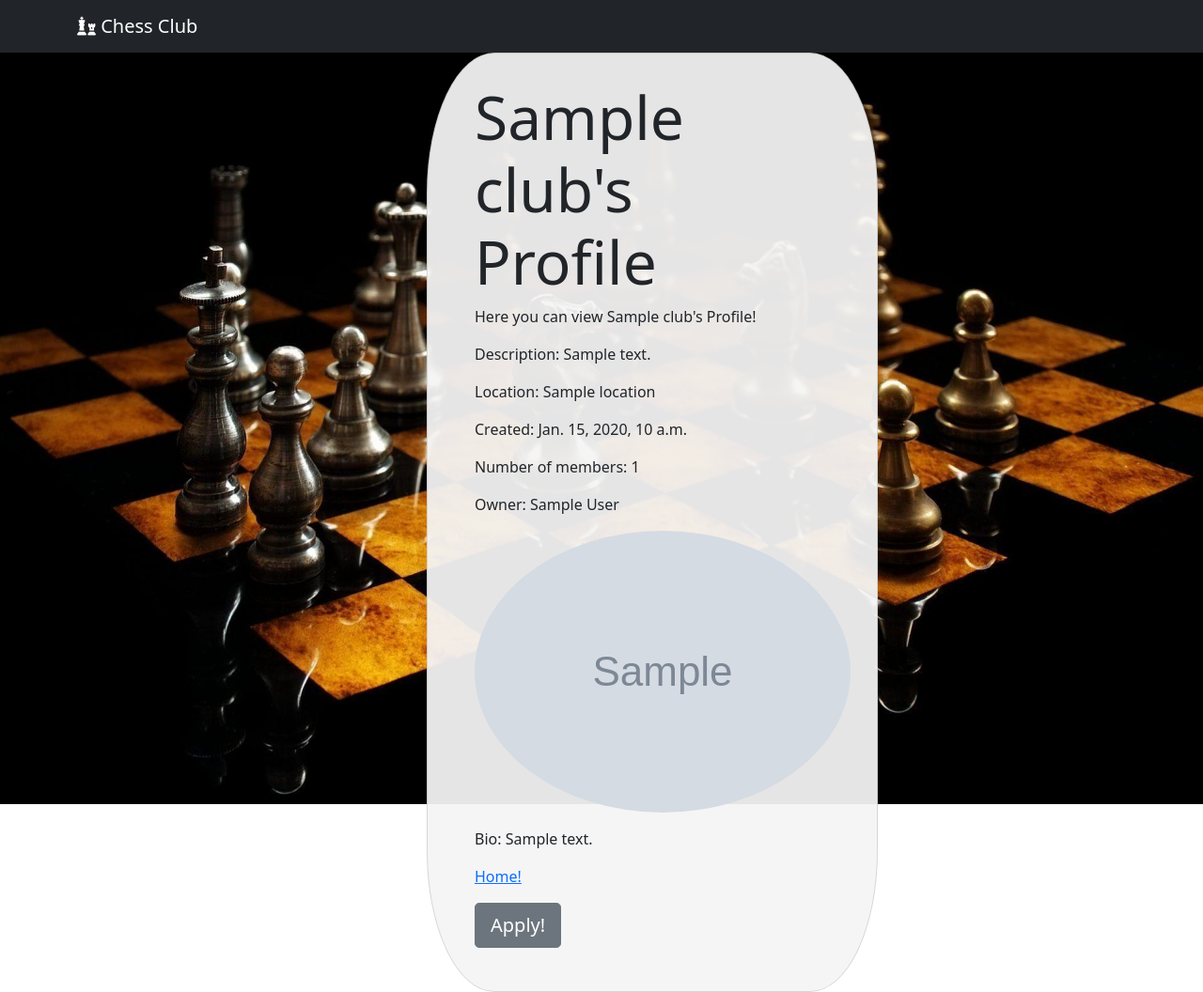
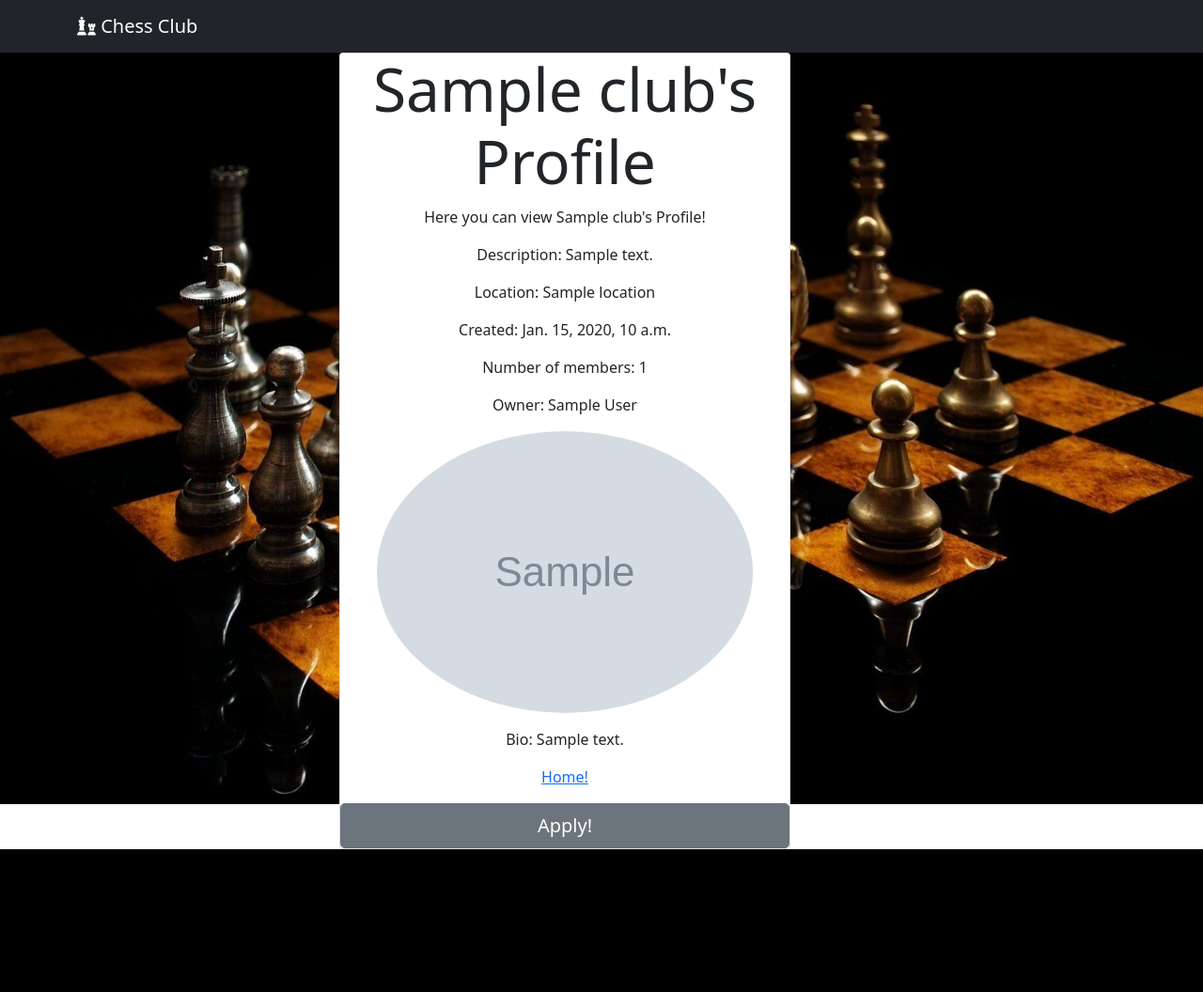
Before and after one commit to zakahmedmohamed/SEG-small-group-project, a Django app: template clubs/templates/club_profile.html in a window 1280 px wide. Shown: the whole page at 94% size. After the commit the page ends 904 px from the top, so only its background shows below. Run offline with Django 3.2, Linux system fonts and the light colour scheme; the template is opened without the code that fills it: most values are stand-ins (such as "Sample title", 1, 10 or a date in 2020); grey boxes marked "Sample" are stand-in pictures; some libraries are stand-ins or nearby versions.

Commit message:
Refactor UI for club_profile

```diff
--- a/clubs/templates/club_profile.html
+++ b/clubs/templates/club_profile.html
@@ -4,7 +4,7 @@
   <div class="container vh-100">
     <div class="row h-100">
       <div class="col-12 my-auto">
-        <div class="card cover-card offset-md-2 offset-lg-4">
+        <div class="card offset-md-3"style="text-align: center; width: 30rem;">
           <h1 class="cover-heading">{{club.name}}'s Profile</h1>
                 <p>Here you can view {{club.name}}'s Profile!</p>
                 <p>Description: {{club.description}}</p>
@@ -16,11 +16,9 @@
                 <p>Bio: {{owner.user.bio}}</p>
                 <p><a href = '{%url 'home' %}'>Home!</a></p>
               {% csrf_token%}
-              <p>
                 <a href='{% url 'club_application' club.name %}' class="btn btn-lg btn-secondary"> <!--Need a way of applying to a club-->
               Apply!
             </a>
-          </p>
         </div>
       </div>
     </div>
```
